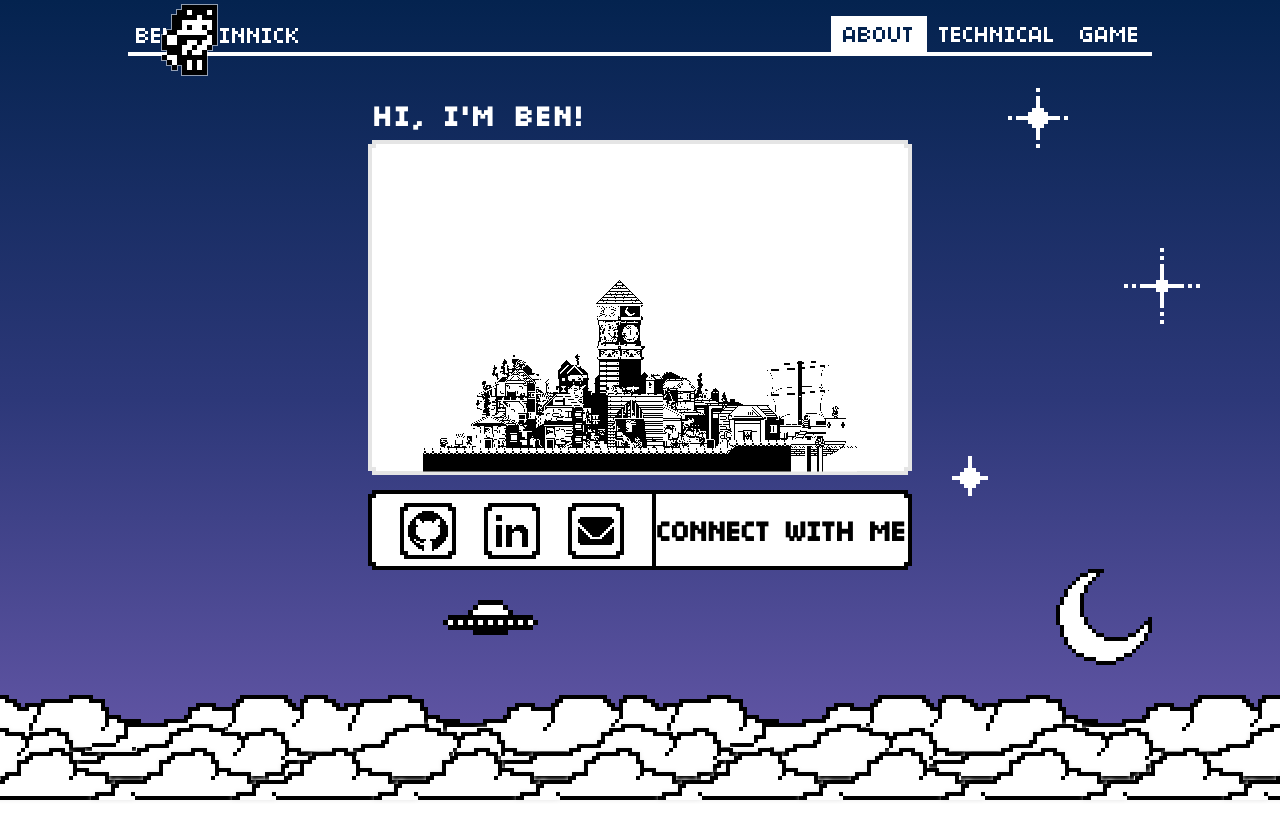
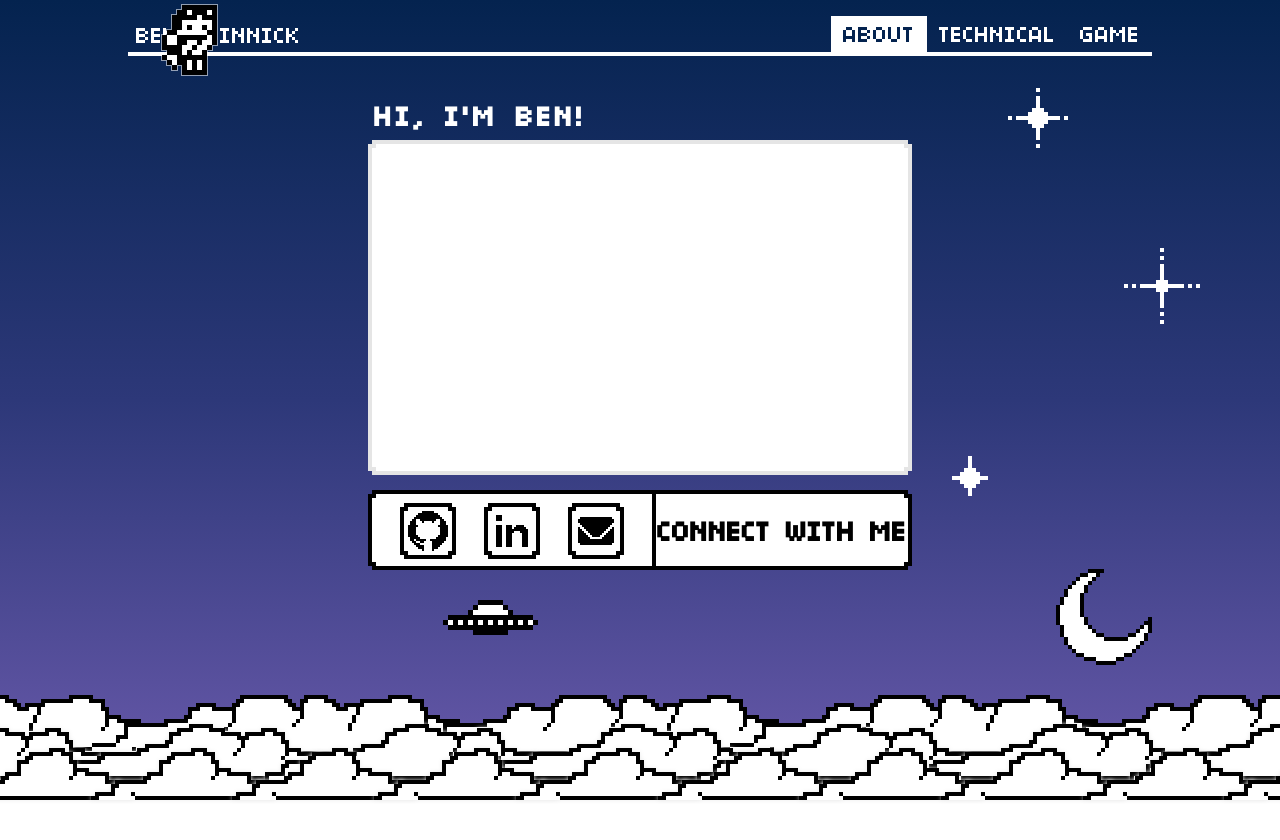
Before and after one commit to benshinnick/personal-website, a React (Create React App) app: page / in a window 1280 px wide. Shown: the top 840 px of the page. Built offline with nearby package versions, Linux system fonts and the light colour scheme; the HTML template or start-up script is replaced by a standard one.

Commit message:
Removed temporary city

```diff
--- a/src/PersonalWebsite/HomePage/HomePage.jsx
+++ b/src/PersonalWebsite/HomePage/HomePage.jsx
@@ -5,7 +5,7 @@ import RocketGuy from './RocketGuy/RocketGuy';
 import Clouds from './Clouds/Clouds';
 import Moon from './Moon/Moon';
 // import Saturn from './Saturn/Saturn';
-import City from './City/City'
+// import City from './City/City'
 import Stars from './Stars/Stars';
 import UFO from './UFO/UFO';
 
@@ -23,7 +23,7 @@ export default class HomePage extends React.Component {
                 <Clouds></Clouds>
                 <Stars></Stars>
                 <Moon></Moon>
-                <City></City>
+                {/* <City></City> */}
                 {/* <Saturn></Saturn> */}
                 <UFO></UFO>
                 <div id='filler' style={{height: window.innerHeight*4 + 'px'}}></div>
--- a/src/PersonalWebsite/HomePage/InfoPanels/InfoPanels.jsx
+++ b/src/PersonalWebsite/HomePage/InfoPanels/InfoPanels.jsx
@@ -3,6 +3,10 @@ import './AboutPanel.css';
 import './ConnectPanel.css';
 
 export default class InfoPanels extends React.Component {
+
+    componentDidMount() {
+        this.changeConnectInfoToDefault()
+    }
 
     changeConnectInfoToDefault() {
         let applied = document.getElementById('connect-info').className
```
